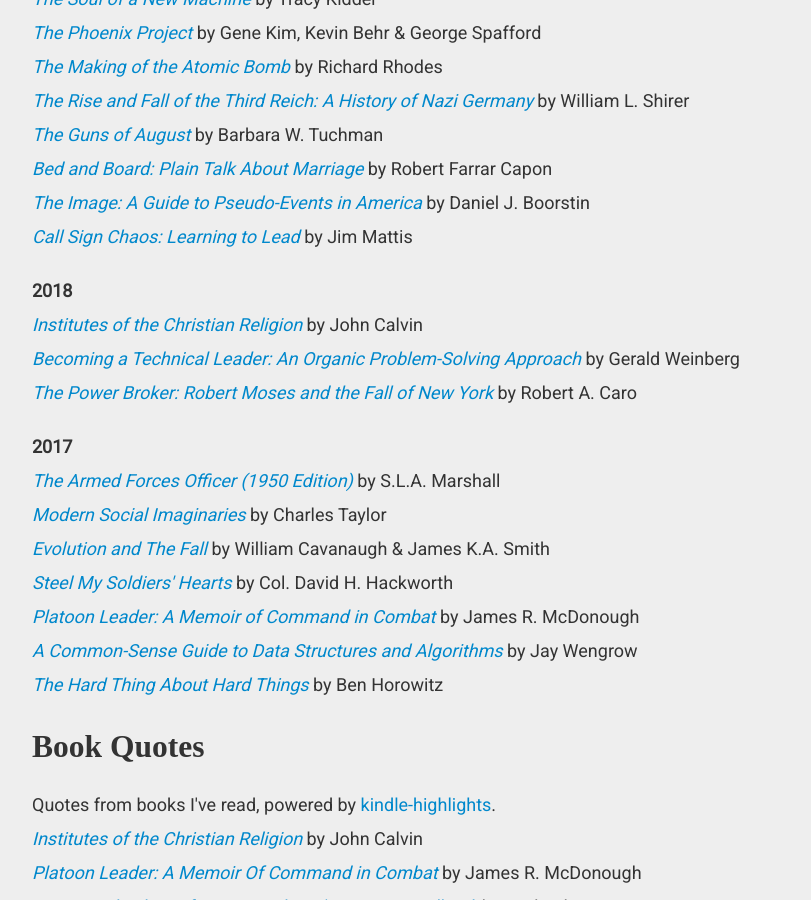
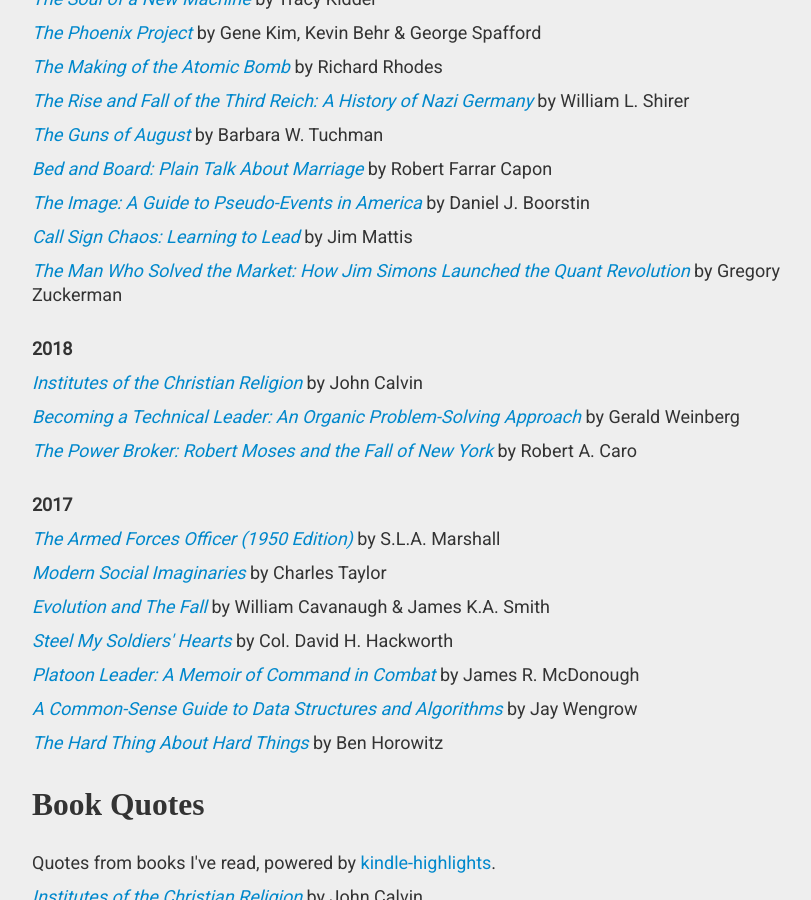
Before and after one commit to speric/speric.github.com, a Jekyll site: the page built from books/index.html, in a window 1280 px wide and 900 px high, scrolled down 553 px. Shown: the whole window, without its empty margins (218-1029 px from the left). Built offline with Jekyll 4.4.1, drawn with Linux system fonts in a browser that asks for light colours; some web fonts are replaced; comment, search, counter and statistics services are not loaded.

Commit message:
Added 'The Man Who Solved the Market'

```diff
--- a/books/index.html
+++ b/books/index.html
@@ -21,6 +21,7 @@
 <p><i><a href="https://www.amazon.com/Bed-Board-Plain-About-Marriage/dp/0998917117/">Bed and Board: Plain Talk About Marriage</a></i> by Robert Farrar Capon</p>
 <p><i><a href="https://www.amazon.com/Image-Guide-Pseudo-Events-America/dp/0679741801">The Image: A Guide to Pseudo-Events in America</a></i> by Daniel J. Boorstin</p>
 <p><i><a href="https://www.amazon.com/Call-Sign-Chaos-Learning-Lead/dp/0812996836">Call Sign Chaos: Learning to Lead</a></i> by Jim Mattis</p>
+<p><i><a href="https://www.amazon.com/dp/B07P1NNTSD/">The Man Who Solved the Market: How Jim Simons Launched the Quant Revolution</a></i> by Gregory Zuckerman</p>
 
 <br/>
 
```
